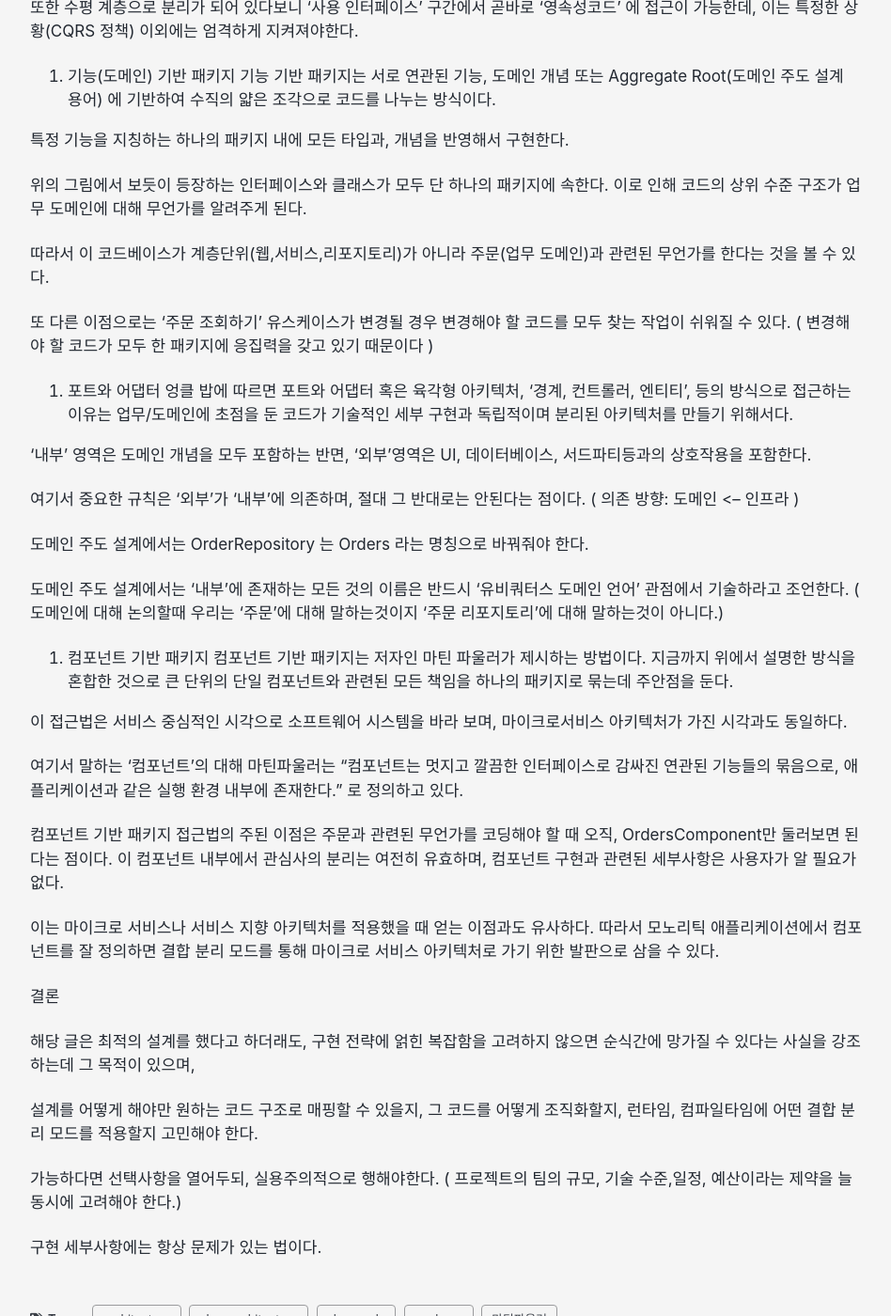
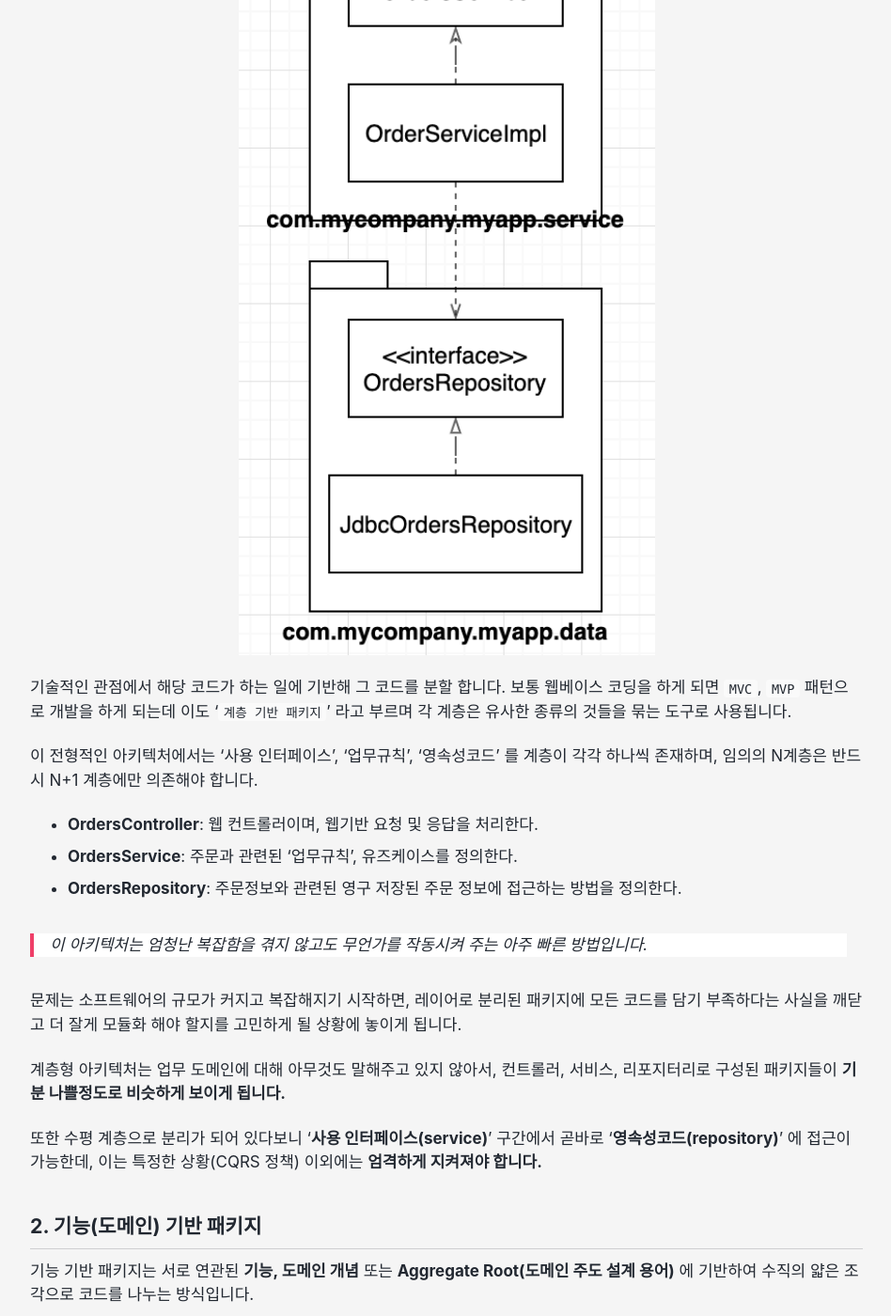
Before and after one commit to gocheat/gocheat.github.io, a Jekyll site: the page built from _posts/2021-03-02-clean-arc-package.md, in a window 1280 px wide and 1400 px high, scrolled down 1279 px. Shown: the whole window at 94% size, without its empty margins (165-1113 px from the left). Built offline with Jekyll 4.4.1, drawn with Linux system fonts in a browser that asks for light colours; cached includes are drawn as plain includes; some web fonts are replaced; comment, search, counter and statistics services are not loaded; some of the changed text lies outside the part shown.

Commit message:
프로젝트 패키지 구조 어떻게 설계해야 할까 포스트 작성

```diff
--- a/_posts/2021-03-02-clean-arc-package.md
+++ b/_posts/2021-03-02-clean-arc-package.md
@@ -6,103 +6,101 @@
 categories: common
 ---
 _해당 포스팅은 마틴 파울러의 **클린 아키텍처** 서적을 기반으로 정리하였습니다._
-___
+
+## 들어가기 앞서서
 
 우리는 신규 프로젝트를 진행하게 되면 어떤 기술 스택을 선택하든지 늘 맞닥뜨리는 일이 있습니다. 바로 프로젝트 패키지 구조를 어떤식으로 설계를 할지입니다.
 대개는 전통적인 MVC 구조를 혹은 DDD 기반의 패키지 구조화를 선택하게 되는데 사실 어떤 동료가 왜 _"이런식으로 설계를 하셨나요?"_ 에 대한 질문에 대해 _"아 디자인 패턴이 어찌구...", "예전부터 쓰는 보편화된 방식 어쩌구.."_ 두리뭉실한 대답을 할때가 많습니다.
 따라서 이번 포스팅을 통해 설계에 있어 보다 **명확한 근거에 따른 설계 방식들**에 대해 설명하고자합니다.
 
-## 들어가기 앞서서
----
-
-소프트웨어의 설계에서 중요한 부분은
+**소프트웨어의 설계에서 중요한 부분**은
 - 올바르게 정의된 경계
 - 명확한 책임
 - 통제된 의존성을 가진 클래스와 컴포넌트
+
 위의 3개로 크게 압축할수 있는데, 사실 이론적인 부분을 알면서도 프로젝트를 중간단계를 거치게 되면서 무너지는 경우가 많이 있습니다.
-
-악마는 디테일에 존재한다는 말이 있듯이 구현 세부사항과 이를 통제 해 줄 AA 혹은 리더 역할의 부재가 있을 시 소프트웨어가 점차 단일체가 되어가는 경험을 아마 대부분이 겪어봤을것이다.
-
-아래는 몇가지 패키지 설계방식에 대해 작성하였다.
+이러한 소프트웨어의 설계 원칙을 최대한 유지하기 위해 아래 몇가지 프로젝트 패키지의 설계나 코드 조직화와 관련된 접근법을 소개하고자 합니다.
 
 
-01. 계층 기반 패키지
+## 1. 계층 기반 패키지
 
-가장 단순한 첫번째 설계 원칙은 전통적인 수평 계층형 아키텍처이다.
+가장 단순한 첫번째 설계 원칙은 전통적인 수평 계층형 아키텍처입니다.
+
+![<1>](/assets/images/2021-03-02-clean-arc-package/1.png){: width="50%"}{: .center}
+
+기술적인 관점에서 해당 코드가 하는 일에 기반해 그 코드를 분할 합니다. 보통 웹베이스 코딩을 하게 되면 `MVC`, `MVP` 패턴으로 개발을 하게 되는데 이도 '`계층 기반 패키지`' 라고 부르며 각 계층은 유사한 종류의 것들을 묶는 도구로 사용됩니다.
+
+이 전형적인 아키텍처에서는 '사용 인터페이스', '업무규칙', '영속성코드' 를 계층이 각각 하나씩 존재하며, 임의의 N계층은 반드시 N+1 계층에만 의존해야 합니다.
+
+- **OrdersController**: 웹 컨트롤러이며, 웹기반 요청 및 응답을 처리한다.
+- **OrdersService**: 주문과 관련된 '업무규칙', 유즈케이스를 정의한다.
+- **OrdersRepository**: 주문정보와 관련된 영구 저장된 주문 정보에 접근하는 방법을 정의한다.
+
+> 이 아키텍처는 엄청난 복잡함을 겪지 않고도 무언가를 작동시켜 주는 아주 빠른 방법입니다.
+
+문제는 소프트웨어의 규모가 커지고 복잡해지기 시작하면, 레이어로 분리된 패키지에 모든 코드를 담기 부족하다는 사실을 깨닫고 더 잘게 모듈화 해야 할지를 고민하게 될 상황에 놓이게 됩니다.
+
+계층형 아키텍처는 업무 도메인에 대해 아무것도 말해주고 있지 않아서, 컨트롤러, 서비스, 리포지터리로 구성된 패키지들이 **기분 나쁠정도로 비슷하게 보이게 됩니다.**
+
+또한 수평 계층으로 분리가 되어 있다보니 '**사용 인터페이스(service)**' 구간에서 곧바로 '**영속성코드(repository)**' 에 접근이 가능한데, 이는 특정한 상황(CQRS 정책) 이외에는 **엄격하게 지켜져야 합니다.**
+
+## 2. 기능(도메인) 기반 패키지
+
+기능 기반 패키지는 서로 연관된 **기능, 도메인 개념** 또는 **Aggregate Root(도메인 주도 설계 용어)** 에 기반하여 수직의 얇은 조각으로 코드를 나누는 방식입니다.
+
+특정 기능을 지칭하는 하나의 패키지 내에 모든 타입과,개념을 반영해서 구현합니다.
+
+![<2>](/assets/images/2021-03-02-clean-arc-package/2.png){: width="50%"}{: .center}
+
+위의 그림에서 보듯이 등장하는 인터페이스와 클래스가 모두 **단 하나의 패키지**에 속합니다. 이로 인해 코드의 상위 수준 구조가 업무 도메인에 대해 무언가를 알려주게 됩니다.
+
+따라서 이 코드베이스가 계층단위(웹, 서비스, 리포지토리)가 아니라 **주문(업무 도메인)과 관련된 무언가**를 한다는 것을 볼 수 있습니다.
+
+또 다른 이점으로는 '주문 조회하기' 유스케이스가 변경될 경우 변경해야 할 코드를 모두 찾는 작업이 쉬워질 수 있습니다.
+> 변경해야 할 코드가 모두 한 패키지 내에 응집력을 갖고 있기 때문입니다.
+
+## 3. 포트와 어댑터
+
+**엉클 밥**에 따르면 `포트와 어댑터` 혹은 `육각형 아키텍처`, `'경계, 컨트롤러, 엔티티'`, 등의 방식으로 접근하는 이유는 업무/도메인에 초점을 둔 코드가 **기술적인 세부 구현과 독립적이며 분리된 아키텍처**를 만들기 위해서 입니다.
+
+![<2>](/assets/images/2021-03-02-clean-arc-package/3.png){: width="50%"}{: .center}
+
+'**내부**' 영역은 도메인 개념을 모두 포함하는 반면, '**외부**'영역은 UI, 데이터베이스, 서드파티등과의 상호작용을 포함합니다.
+
+여기서 중요한 규칙은 '외부'가 '내부'에 의존하며, **절대 그 반대로는 안된다는 점입니다.** `( 의존 방향: 도메인 <-- 인프라 )`
+
+![<2>](/assets/images/2021-03-02-clean-arc-package/3-2.png){: width="50%"}{: .center}
+
+도메인 주도 설계에서는 OrderRepository 는 Orders 라는 명칭으로 바꿔줘야 합니다. 그 이유는 도메인에 대해 논의할때 우리는 '**주문**'에 대해 말하는것이지 '**주문 리포지토리**'에 대해 말하는것이 아니기 때문입니다.
+
+또한 도메인 주도 설계에서는 '내부'에 존재하는 모든 것의 이름은 반드시 '**유비쿼터스 도메인 언어**' 관점에서 기술하라고 조언합니다.
+
+> **유비쿼터스 도메인 언어란?** 업무 간 도메인 전문가, 아키텍트, 개발자 등 프로젝트 구성원 모두에게 공유된 언어를 뜻합니다.
 
 
+## 4. 컴포넌트 기반 패키지
 
-기술적인 관점에서 해당 코드가 하는 일에 기반해 그 코드를 분할 한다. 보통 웹베이스 코딩을 하게 되면 MVC, MVP 패턴으로 개발을 하게 되는데 이도 '계층 기반 패키지' 라고 부르며 각 계층은 유사한 종류의 것들을 묶는 도구로 사용된다.
+**컴포넌트 기반 패키지**는 저자인 마틴 파울러가 제시하는 방법입니다.
 
-이 전형적인 아키텍처에서는 '사용 인터페이스', '업무규칙', '영속성코드' 를 계층이 각각 하나씩 존재하며,  임의의 N계층은 반드시 N+1 계층에만 의존해야한다.
+지금까지 위에서 설명한 방식을 혼합한 것으로 큰 단위의 단일 컴포넌트와 관련된 모든 책임을 하나의 패키지로 묶는데 주안점을 두고 있습니다.
 
-OrdersController: 웹 컨트롤러이며, 웹기반 요청 및 응답을 처리한다.
-OrdersService: 주문과 관련된 '업무규칙', 유즈케이스를 정의한다.
-OrdersRepository: 주문정보와 관련된 영구 저장된 주문 정보에 접근하는 방법을 정의한다.
-이 아키텍처는 엄청난 복잡함을 겪지 않고도 무언가를 작동시켜 주는 아주 빠른 방법이다.
+이 접근법은 **서비스 중심적인 시각**으로 소프트웨어 시스템을 바라 보며, 마이크로서비스 아키텍처가 가진 시각과도 동일합니다.
 
-문제는 소프트웨어의 규모가 커지고 복잡해지기 시작하면, 레이어로 분리된 패키지에 모든 코드를 담기 부족하다는 사실을 깨닫고 더 잘게 모듈화 해야 할지를 고민하게 될 상황에 놓이게 된다.
+![<2>](/assets/images/2021-03-02-clean-arc-package/4.png){: width="50%"}{: .center}
 
-계층형 아키텍처는 업무 도메인에 대해 아무것도 말해주고 있지 않아서, 컨트롤러, 서비스, 리포지터리로 구성된 패키지들이 기분 나쁠정도로 비슷하게 보이게 된다.
+여기서 말하는 '**컴포넌트**'에 대해 마틴파울러는 **_"컴포넌트는 멋지고 깔끔한 인터페이스로 감싸진 연관된 기능들의 묶음으로, 애플리케이션과 같은 실행 환경 내부에 존재한다."_** 로 정의하고 있습니다.
 
-또한 수평 계층으로 분리가 되어 있다보니  '사용 인터페이스' 구간에서 곧바로  '영속성코드' 에 접근이 가능한데, 이는 특정한 상황(CQRS 정책) 이외에는 엄격하게 지켜져야한다.
+컴포넌트 기반 패키지 접근법의 주된 이점은 주문과 관련된 무언가를 코딩해야 할 때 오직, **OrdersComponent만** 둘러보면 된다는 점입니다. 이 컴포넌트 내부에서 관심사의 분리는 여전히 유효하며, 컴포넌트 구현과 관련된 세부사항은 사용자가 알 필요가 없습니다.
 
-02. 기능(도메인) 기반 패키지
-    기능 기반 패키지는 서로 연관된 기능, 도메인 개념 또는 Aggregate Root(도메인 주도 설계 용어) 에 기반하여 수직의 얇은 조각으로 코드를 나누는 방식이다.
+이는 **마이크로 서비스**나 **서비스 지향 아키텍처**를 적용했을 때 얻는 이점과도 유사합니다. 따라서 모노리틱 애플리케이션에서 컴포넌트를 잘 정의하면 **결합 분리 모드**를 통해 마이크로 서비스 아키텍처로 가기 위한 발판으로 삼을 수 있습니다.
 
-특정 기능을 지칭하는 하나의 패키지 내에 모든 타입과, 개념을 반영해서 구현한다.
+## 결론
 
+해당 포스팅은 최적의 설계를 했다고 하더래도, 구현 전략에 얽힌 복잡함을 고려하지 않으면 **순식간에 망가질 수 있다는 사실을 강조**하는데 그 목적이 있으며,
 
+소프트웨어의 구조를 유지하기 위해 설계를 어떻게 해야만 원하는 코드 구조로 매핑할 수 있을지, 그 코드를 어떻게 조직화할지, 런타임, 컴파일타임에 어떤 결합 분리 모드를 적용할지 고민해야 합니다.
 
-위의 그림에서 보듯이 등장하는 인터페이스와 클래스가 모두 단 하나의 패키지에 속한다. 이로 인해 코드의 상위 수준 구조가 업무 도메인에 대해 무언가를 알려주게 된다.
+가능하다면 **선택사항을 열어두되, 실용주의적으로 행해야 합니다.**
+`(프로젝트의 팀의 규모, 기술 수준, 일정, 예산이라는 제약을 늘 동시에 고려해야 합니다.)`
 
-따라서 이 코드베이스가 계층단위(웹,서비스,리포지토리)가 아니라 주문(업무 도메인)과 관련된 무언가를 한다는 것을 볼 수 있다.
-
-또 다른 이점으로는 '주문 조회하기' 유스케이스가 변경될 경우 변경해야 할 코드를 모두 찾는 작업이 쉬워질 수 있다. ( 변경해야 할 코드가 모두 한 패키지에 응집력을 갖고 있기 때문이다 )
-
-
-
-03. 포트와 어댑터
-    엉클 밥에 따르면 포트와 어댑터 혹은 육각형 아키텍처, '경계, 컨트롤러, 엔티티', 등의 방식으로 접근하는 이유는 업무/도메인에 초점을 둔 코드가 기술적인 세부 구현과 독립적이며 분리된 아키텍처를 만들기 위해서다.
-
-
-
-'내부' 영역은 도메인 개념을 모두 포함하는 반면, '외부'영역은 UI, 데이터베이스, 서드파티등과의 상호작용을 포함한다.
-
-여기서 중요한 규칙은 '외부'가 '내부'에 의존하며,  절대 그 반대로는 안된다는 점이다. ( 의존 방향: 도메인 <-- 인프라 )
-
-
-
-도메인 주도 설계에서는 OrderRepository 는  Orders 라는 명칭으로 바꿔줘야 한다.
-
-도메인 주도 설계에서는 '내부'에 존재하는 모든 것의 이름은 반드시 '유비쿼터스 도메인 언어' 관점에서 기술하라고 조언한다. ( 도메인에 대해 논의할때 우리는 '주문'에 대해 말하는것이지 '주문 리포지토리'에 대해 말하는것이 아니다.)
-
-
-
-04. 컴포넌트 기반 패키지
-    컴포넌트 기반 패키지는 저자인 마틴 파울러가 제시하는 방법이다. 지금까지 위에서 설명한 방식을 혼합한 것으로 큰 단위의 단일 컴포넌트와 관련된 모든 책임을 하나의 패키지로 묶는데 주안점을 둔다.
-
-이 접근법은 서비스 중심적인 시각으로 소프트웨어 시스템을 바라 보며, 마이크로서비스 아키텍처가 가진 시각과도 동일하다.
-
-
-
-여기서 말하는 '컴포넌트'의 대해 마틴파울러는 "컴포넌트는 멋지고 깔끔한 인터페이스로 감싸진 연관된 기능들의 묶음으로, 애플리케이션과 같은 실행 환경 내부에 존재한다." 로 정의하고 있다.
-
-컴포넌트 기반 패키지 접근법의 주된 이점은 주문과 관련된 무언가를 코딩해야 할 때 오직, OrdersComponent만 둘러보면 된다는 점이다. 이 컴포넌트 내부에서 관심사의 분리는 여전히 유효하며, 컴포넌트 구현과 관련된 세부사항은 사용자가 알 필요가 없다.
-
-이는 마이크로 서비스나 서비스 지향 아키텍처를 적용했을 때 얻는 이점과도 유사하다. 따라서 모노리틱 애플리케이션에서 컴포넌트를 잘 정의하면 결합 분리 모드를 통해 마이크로 서비스 아키텍처로 가기 위한 발판으로 삼을 수 있다.
-
-
-
-결론
-
-
-해당 글은 최적의 설계를 했다고 하더래도, 구현 전략에 얽힌 복잡함을 고려하지 않으면 순식간에 망가질 수 있다는 사실을 강조하는데 그 목적이 있으며,
-
-설계를 어떻게 해야만 원하는 코드 구조로 매핑할 수 있을지, 그 코드를 어떻게 조직화할지, 런타임, 컴파일타임에 어떤 결합 분리 모드를 적용할지 고민해야 한다.
-
-가능하다면 선택사항을 열어두되, 실용주의적으로 행해야한다. ( 프로젝트의 팀의 규모, 기술 수준,일정, 예산이라는 제약을 늘 동시에 고려해야 한다.)
-
-
-
-구현 세부사항에는 항상 문제가 있는 법이다.
+**구현 세부사항에는 항상 문제가 있는 법 입니다.**
```
Also changed, not shown: assets/images/2021-03-02-clean-arc-package/1.png (added), assets/images/2021-03-02-clean-arc-package/2.png (added), assets/images/2021-03-02-clean-arc-package/3-2.png (added), assets/images/2021-03-02-clean-arc-package/3.png (added), assets/images/2021-03-02-clean-arc-package/4.png (added).
